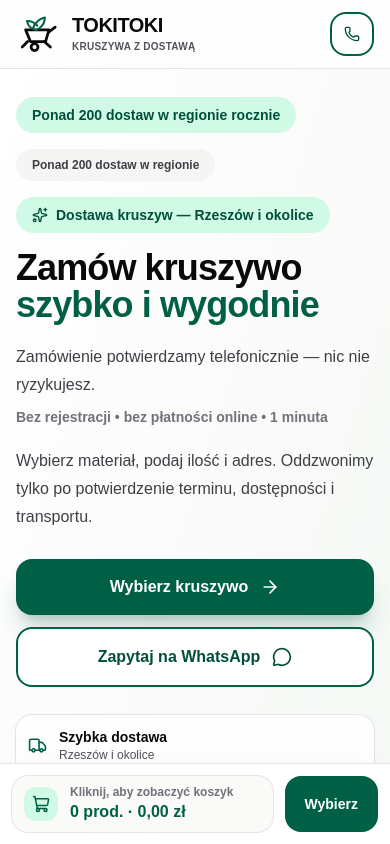
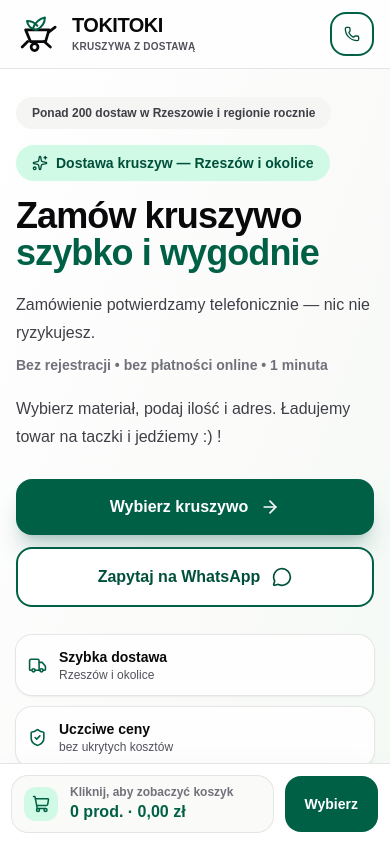
Before and after one commit to idamniedam-glitch/tokitoki, a Next.js app: page / in a window 390 px wide. Shown: the top 844 px of the page. Built offline with nearby package versions, Linux system fonts and the light colour scheme.

Commit message:
Improve Tokitoki mobile UX and ordering flow

```diff
--- a/app/page.js
+++ b/app/page.js
@@ -453,17 +453,14 @@ export default function TokitokiPrototype() {
   }
 
   return (
-    <div className="min-h-screen bg-[#f7f4ee] pb-28 text-zinc-950 lg:pb-0">
+    <div className="min-h-screen bg-[#f7f4ee] pb-28 text-zinc-950 lg:pb-0 [&_a]:cursor-pointer [&_button]:cursor-pointer">
       <Header goToStep={goToStep} whatsappText={whatsappText} />
 
       <section className="relative overflow-hidden bg-gradient-to-br from-white via-stone-50 to-emerald-50/60">
         <div className="mx-auto grid max-w-7xl gap-8 px-4 pb-8 pt-7 lg:grid-cols-[0.95fr_1.05fr] lg:px-8 lg:py-16">
           <motion.div initial={{ opacity: 0, y: 16 }} animate={{ opacity: 1, y: 0 }} transition={{ duration: 0.45 }} className="flex flex-col justify-center">
-            <div className="mb-4 inline-flex w-fit items-center gap-2 rounded-full bg-emerald-100 px-4 py-2 text-sm font-black text-emerald-900">
-              Ponad 200 dostaw w regionie rocznie
-            </div>
             <div className="mb-4 inline-flex w-fit items-center gap-2 rounded-full bg-stone-100 px-4 py-2 text-xs font-bold text-zinc-700">
-              Ponad 200 dostaw w regionie
+              Ponad 200 dostaw w Rzeszowie i regionie rocznie
             </div>
 
             <div className="mb-4 inline-flex w-fit items-center gap-2 rounded-full bg-emerald-100 px-4 py-2 text-sm font-black text-emerald-900">
@@ -482,11 +479,12 @@ export default function TokitokiPrototype() {
             </p>
 
             <p className="mt-5 max-w-2xl text-base leading-7 text-zinc-700 sm:text-lg">
-              Wybierz materiał, podaj ilość i adres. Oddzwonimy tylko po potwierdzenie terminu, dostępności i transportu.
+              Wybierz materiał, podaj ilość i adres.
+              Ładujemy towar na taczki i jedźiemy :) !
             </p>
 
             <div className="mt-7 grid gap-3 sm:flex sm:flex-wrap">
-              <button type="button" onClick={() => { window.scrollTo({ top: 0, behavior: "smooth" }); goToStep(1); }} className="inline-flex min-h-14 items-center justify-center gap-3 rounded-2xl bg-emerald-800 px-7 py-4 text-base font-black text-white shadow-xl shadow-emerald-900/20 transition hover:-translate-y-0.5 hover:bg-emerald-900">
+              <button type="button" onClick={() => { window.scrollTo({ top: 0, behavior: "smooth" }) }} className="inline-flex min-h-14 items-center justify-center gap-3 rounded-2xl bg-emerald-800 px-7 py-4 text-base font-black text-white shadow-xl shadow-emerald-900/20 transition hover:-translate-y-0.5 hover:bg-emerald-900">
                 Wybierz kruszywo <ArrowRight size={20} />
               </button>
               <a href={`https://wa.me/${PHONE.replace("+", "")}?text=${whatsappText}`} className="inline-flex min-h-14 items-center justify-center gap-3 rounded-2xl border-2 border-emerald-800 bg-white px-7 py-4 text-base font-black text-emerald-900 transition hover:bg-emerald-50">
```
